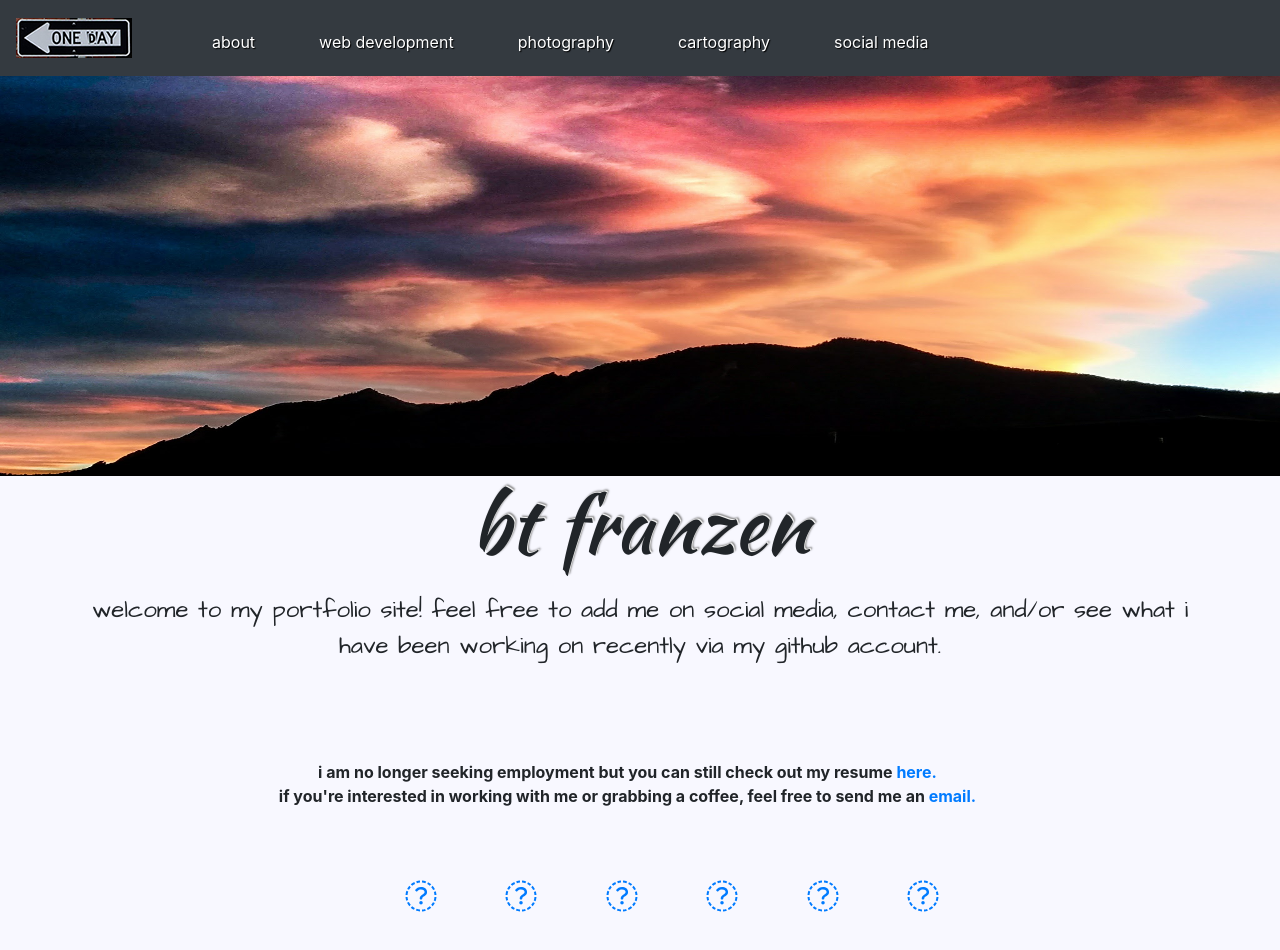
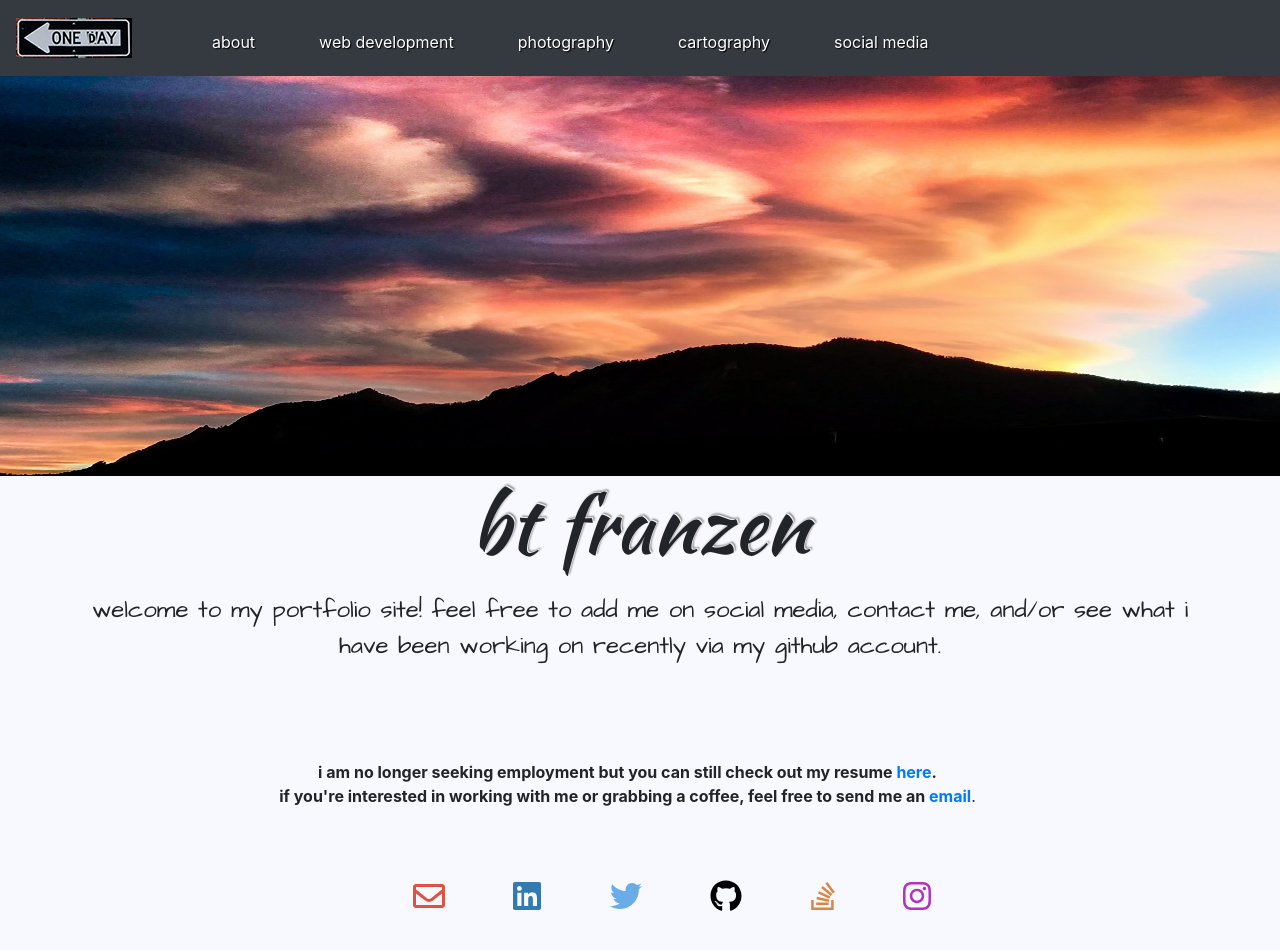
Before and after one commit to bfranzen19/portfolioSPA, a website: page public/index.html in a window 1280 px wide. Drawn offline with nearby package versions, Linux system fonts and the light colour scheme; a web font is replaced by a local one.

Commit message:
updated the icons at the bottom of every page.

```diff
--- a/public/index.html
+++ b/public/index.html
@@ -60,7 +60,7 @@
       <div class="flex-container">
         <div class="row xs-12">
           <div class="center">
-            <strong> i am no longer seeking employment but you can still check out my resume <a href="/files/btFranzenResume.pdf" target="_blank"> here. </a><br/> if you're interested in working with me or grabbing a coffee, feel free to send me an <a id="email" href="mailto:franzenbt@gmail.com" target="_blank"> email. </a></strong>
+            <strong> i am no longer seeking employment but you can still check out my resume <a href="/files/btFranzenResume.pdf" target="_blank">here</a>.<br/> if you're interested in working with me or grabbing a coffee, feel free to send me an <a id="email" href="mailto:franzenbt@gmail.com" target="_blank">email</a></strong>.
           </div>
         </div>
       </div>
@@ -71,32 +71,32 @@
       <footer class="center">
         <span class="footerItem">
           <a id="email" href="mailto:franzenbt@gmail.com" target="_blank">
-            <i class="fa fa-envelope-o fa-2x" aria-hidden="true"></i>
+            <i class="far fa-envelope fa-2x" aria-hidden="true" role="img" style="color:#DF5141;"></i>
           </a>
         </span>
         <span class="footerItem">
           <a href="https://www.linkedin.com/in/btfranzen/" target="_blank">
-            <i class="fa fa-linkedin-square fa-2x" aria-hidden="true"></i>
+            <i class="fab fa-linkedin fa-2x" aria-hidden="true" role="img" style="color:#317bb0;"></i>
           </a>
         </span>
         <span class="footerItem">
           <a href="https://twitter.com/bt_franzen" target="_blank">
-            <i class="fa fa-twitter fa-2x" aria-hidden="true"></i>
+            <i class="fab fa-twitter fa-2x" aria-hidden="true" role="img" style="color:#69ACE8;"></i>
           </a>
         </span>
         <span class="footerItem">
           <a href="https://github.com/bfranzen19" target="_blank">
-            <i class="fa fa-github fa-2x" aria-hidden="true"></i>
+            <i class="fab fa-github fa-2x" aria-hidden="true" role="img" style="color:#000000;"></i>
           </a>
         </span>
         <span class="footerItem">
           <a href="https://stackoverflow.com/users/story/8060232" target="_blank">
-            <i class="fa fa-stack-overflow fa-2x" aria-hidden="true"></i>
+            <i class="fab fa-stack-overflow fa-2x" aria-hidden="true" role="img" style="color:#DD8643;"></i>
           </a>
         </span>
         <span class="footerItem">
           <a href="https://www.instagram.com/40northography/"  target="_blank">
-            <i class="fa fa-instagram fa-2x" aria-hidden="true"></i>
+            <i class="fab fa-instagram fa-2x" aria-hidden="true" role="img" style="color:#B12FC1;"></i>
           </a>
         </span>
       </footer><br/><br/>
@@ -113,7 +113,7 @@
   <script src="/js/main.js"></script>
 
 <!-- font awesome -->
-  <script src="https://use.fontawesome.com/ffd66cb9a1.js"></script>
+  <!-- <script src="https://use.fontawesome.com/ffd66cb9a1.js"></script> -->
   <script defer src="https://use.fontawesome.com/releases/v5.0.10/js/all.js" integrity="sha384-slN8GvtUJGnv6ca26v8EzVaR9DC58QEwsIk9q1QXdCU8Yu8ck/tL/5szYlBbqmS+" crossorigin="anonymous"></script>
 </body>
 </html>
```
